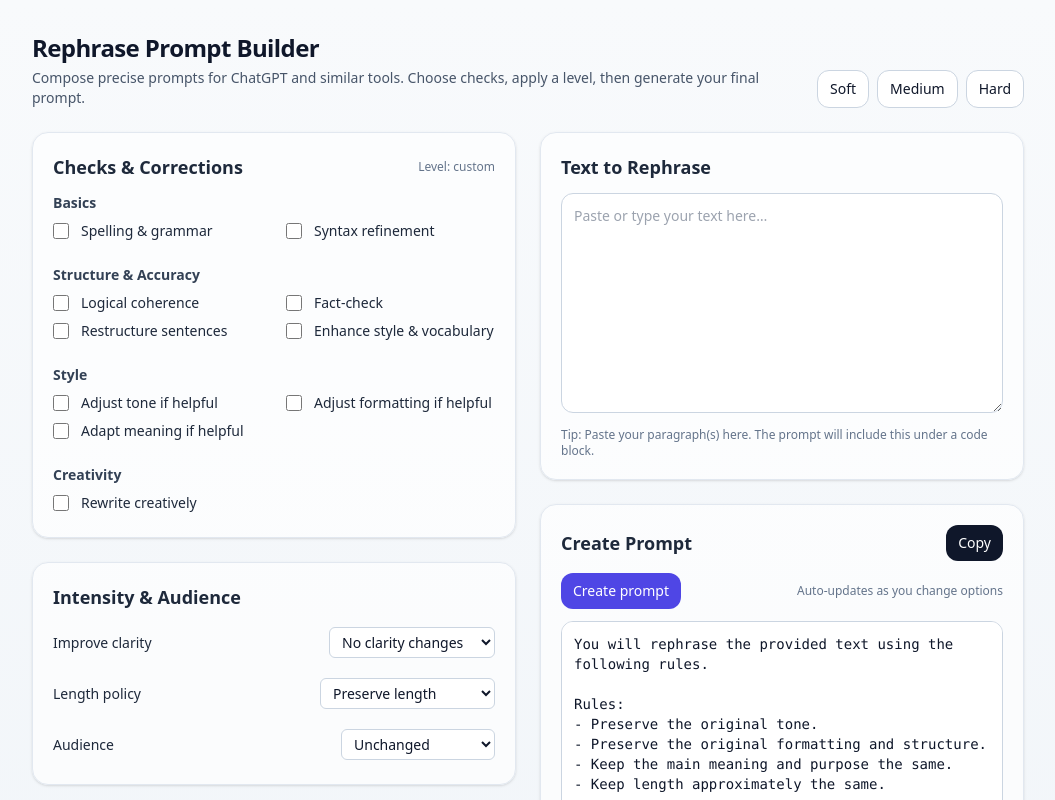
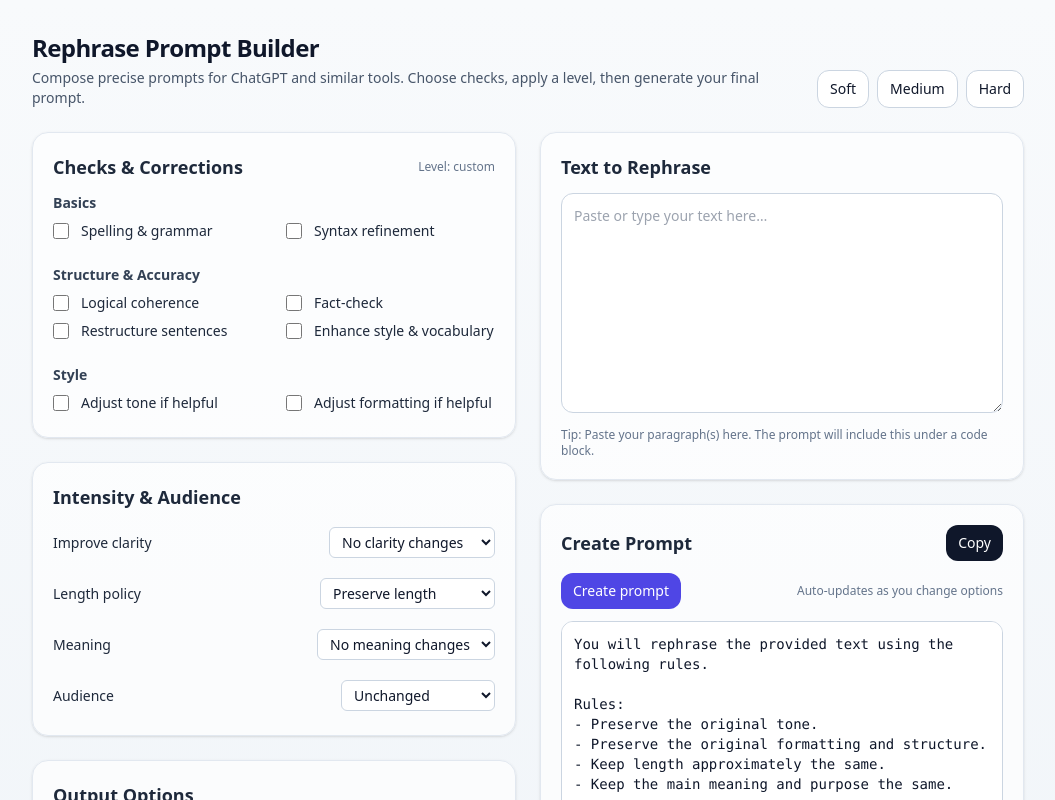
Before and after one commit to aureliome/rephrazer, a React (Vite) app: page / in a window 1280 px wide. Shown: the top 800 px of the page, without its empty margins (112-1167 px from the left). Built offline with nearby package versions, Linux system fonts and the light colour scheme.

Commit message:
feat: add meaning dropdown + remove meaning adapt and creativity toggles

```diff
--- a/src/App.tsx
+++ b/src/App.tsx
@@ -19,8 +19,6 @@ export default function App() {
   const [styleEnhance, setStyleEnhance] = useState(false);
   const [toneMode, setToneMode] = useState(false);
   const [formatMode, setFormatMode] = useState(false);
-  const [meaningAdapt, setMeaningAdapt] = useState(false);
-  const [rewriteCreatively, setRewriteCreatively] = useState(false);
 
   // Other dropdowns
   const [clarity, setClarity] = useState<
@@ -29,6 +27,9 @@ export default function App() {
   const [lengthPolicy, setLengthPolicy] = useState<
     "preserve" | "slight" | "shorter" | "longer" | "flexible"
   >("preserve");
+  const [meaning, setMeaning] = useState<"preserve" | "adapt" | "rewrite">(
+    "preserve"
+  );
   const [audience, setAudience] = useState<
     "unchanged" | "general" | "layman" | "expert"
   >("unchanged");
@@ -47,11 +48,10 @@ export default function App() {
     setToneMode(false);
     setFormatMode(false);
     setRestructure(false);
-    setRewriteCreatively(false);
-    setMeaningAdapt(false);
     setStyleEnhance(false);
-    setClarity("minimal");
+    setClarity("none");
     setLengthPolicy("preserve");
+    setMeaning("preserve");
     setAudience("unchanged");
   };
 
@@ -68,11 +68,10 @@ export default function App() {
     setToneMode(false);
     setFormatMode(false);
     setRestructure(false);
-    setRewriteCreatively(false);
-    setMeaningAdapt(false);
     setStyleEnhance(false);
     setClarity("minimal");
     setLengthPolicy("preserve");
+    setMeaning("preserve");
     setAudience("unchanged");
   };
 
@@ -89,11 +88,10 @@ export default function App() {
     setToneMode(false);
     setFormatMode(false);
     setRestructure(true);
-    setRewriteCreatively(false);
-    setMeaningAdapt(false);
     setStyleEnhance(true);
     setClarity("moderate");
     setLengthPolicy("slight");
+    setMeaning("adapt");
     setAudience("unchanged");
   };
 
@@ -110,11 +108,10 @@ export default function App() {
     setToneMode(true);
     setFormatMode(true);
     setRestructure(true);
-    setRewriteCreatively(true);
-    setMeaningAdapt(true);
     setStyleEnhance(true);
     setClarity("full");
     setLengthPolicy("flexible");
+    setMeaning("rewrite");
     setAudience("unchanged");
   };
 
@@ -166,19 +163,6 @@ export default function App() {
     } else {
       lines.push("Preserve the original formatting and structure.");
     }
-    if (meaningAdapt) {
-      lines.push(
-        "If the original is flawed or ambiguous, adapt wording slightly to clarify without changing the core message."
-      );
-    } else {
-      lines.push("Keep the main meaning and purpose the same.");
-    }
-
-    // Creativity
-    if (rewriteCreatively)
-      lines.push(
-        "You may rewrite creatively while keeping the main meaning and purpose."
-      );
 
     // Clarity
     if (clarity !== "none") {
@@ -202,6 +186,15 @@ export default function App() {
     };
     lines.push(lengthMap[lengthPolicy]);
 
+    // Meaning
+    const meaningMap: Record<typeof meaning, string> = {
+      preserve: "Keep the main meaning and purpose the same.",
+      adapt:
+        "If the original is flawed or ambiguous, adapt wording slightly to clarify without changing the core message.",
+      rewrite: "You may rewrite creatively while keeping the core message.",
+    };
+    lines.push(meaningMap[meaning]);
+
     // Audience
     const audienceMap: Record<typeof audience, string> = {
       unchanged: "Maintain the current audience level.",
@@ -221,10 +214,9 @@ export default function App() {
     toneMode,
     formatMode,
     restructure,
-    rewriteCreatively,
-    meaningAdapt,
     styleEnhance,
     lengthPolicy,
+    meaning,
     audience,
   ]);
 
@@ -446,14 +438,6 @@ export default function App() {
                           markCustom();
                         }}
                       />
-                      <Toggle
-                        label="Adapt meaning if helpful"
-                        checked={meaningAdapt}
-                        onChange={(v) => {
-                          setMeaningAdapt(v);
-                          markCustom();
-                        }}
-                      />
                     </div>
                     <div>
                       <Toggle
@@ -461,25 +445,6 @@ export default function App() {
                         checked={formatMode}
                         onChange={(v) => {
                           setFormatMode(v);
-                          markCustom();
-                        }}
-                      />
-                    </div>
-                  </div>
-                </div>
-
-                {/* Creativity */}
-                <div>
-                  <h3 className="text-sm font-semibold text-slate-700 mb-1">
-                    Creativity
-                  </h3>
-                  <div className="grid grid-cols-1 sm:grid-cols-2 gap-x-6">
-                    <div>
-                      <Toggle
-                        label="Rewrite creatively"
-                        checked={rewriteCreatively}
-                        onChange={(v) => {
-                          setRewriteCreatively(v);
                           markCustom();
                         }}
                       />
@@ -518,6 +483,19 @@ export default function App() {
                     { value: "shorter", label: "Prefer shorter" },
                     { value: "longer", label: "Allow longer" },
                     { value: "flexible", label: "Flexible" },
+                  ]}
+                />
+                <Select
+                  label="Meaning"
+                  value={meaning}
+                  onChange={(v) => {
+                    setMeaning(v as any);
+                    markCustom();
+                  }}
+                  options={[
+                    { value: "preserve", label: "No meaning changes" },
+                    { value: "adapt", label: "Adapt if helpful" },
+                    { value: "rewrite", label: "Rewrite creatively" },
                   ]}
                 />
                 <Select
```
